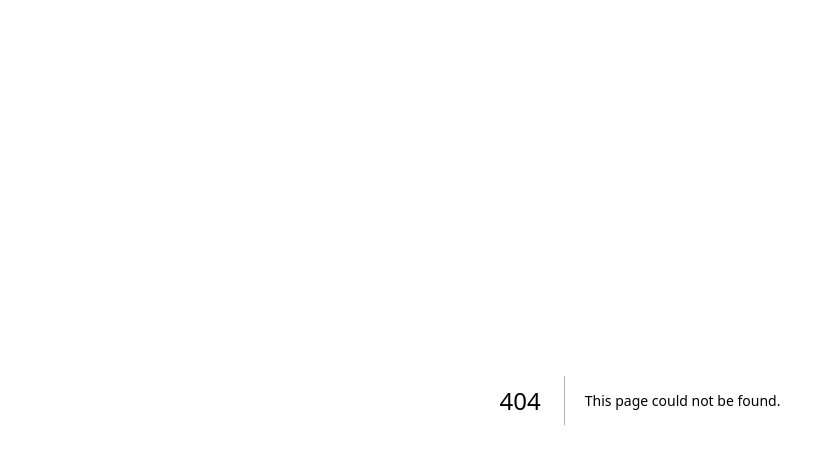
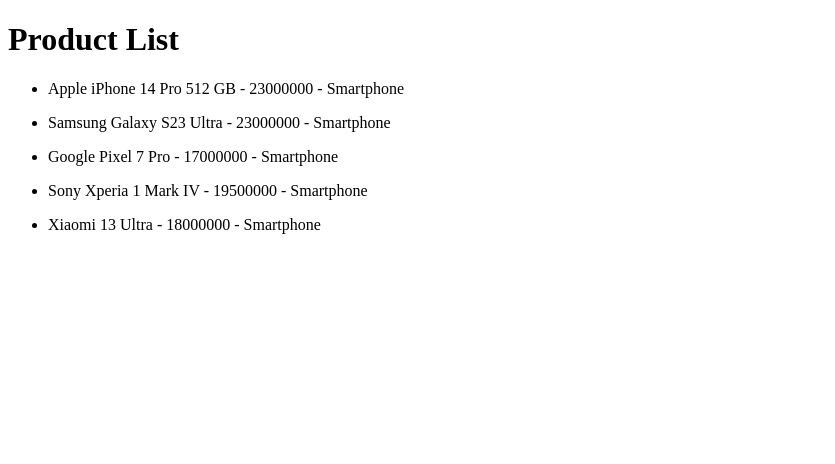
Before and after one commit to adrianmulyawan/belajar-nextjs-1, a Next.js app: page /products in a window 1280 px wide. Before the commit this address had no page. Shown: the top 464 px of the page, without its empty margins (0-835 px from the left). Built offline with nearby package versions, Linux system fonts and the light colour scheme; data requests are answered from the project's data file.

Commit message:
implementasi SSG (Static Site Generation) menggunakan getStaticProps (menggunakan API)

```diff
--- /dev/null
+++ b/pages/products/index.jsx
@@ -0,0 +1,46 @@
+import axios from "axios";
+
+// > Method ini berjalan disisi client
+const Product = ({ products }) => {
+  return (
+    <>
+      <h1>Product List</h1>
+      {
+        products.map((product) => {
+          return (
+            <ul key={ product.id }>
+              <li>
+                { product.nameProduct } - { product.priceProduct } - { product.categoryProduct }
+              </li>
+            </ul>
+          )
+        })
+      }
+    </>
+  );
+}
+
+export default Product;
+
+// > Untuk membuat SSG (Static Site Generation)
+// => kita bisa membuat function getStaticProps()
+// => getStaticProps digunakan bila menggunakan data eksternal (API)
+
+// > Method ini berjalan disisi server
+
+// > Penting
+// # getStaticProps digunakan untuk membuat SSG.
+// # Dengan kata lain next js akan membuat static html dan static data dalam format json pada saat build time.
+// # meskipun kita berkomunikasi dengan API.
+// # Saat kita build ke production, kemudian kita ubah data API-nya data yang diproduction tidak akan berubah (tidak berkomunikasi dengan API).
+export const getStaticProps = async () => {
+  const res = await axios('http://localhost:3004/products');
+  const data = await res.data;
+  // console.info(data, '=> Data dari server');
+
+  return {
+    props: {
+      products: data
+    }
+  }
+};
```
